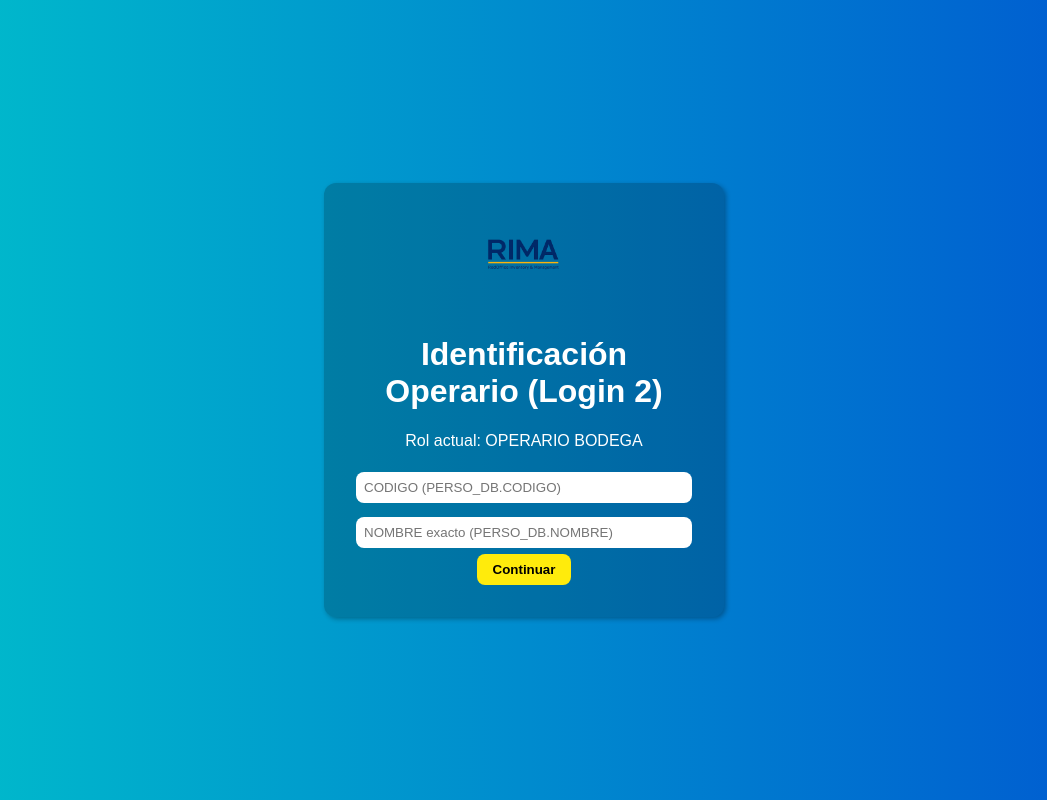
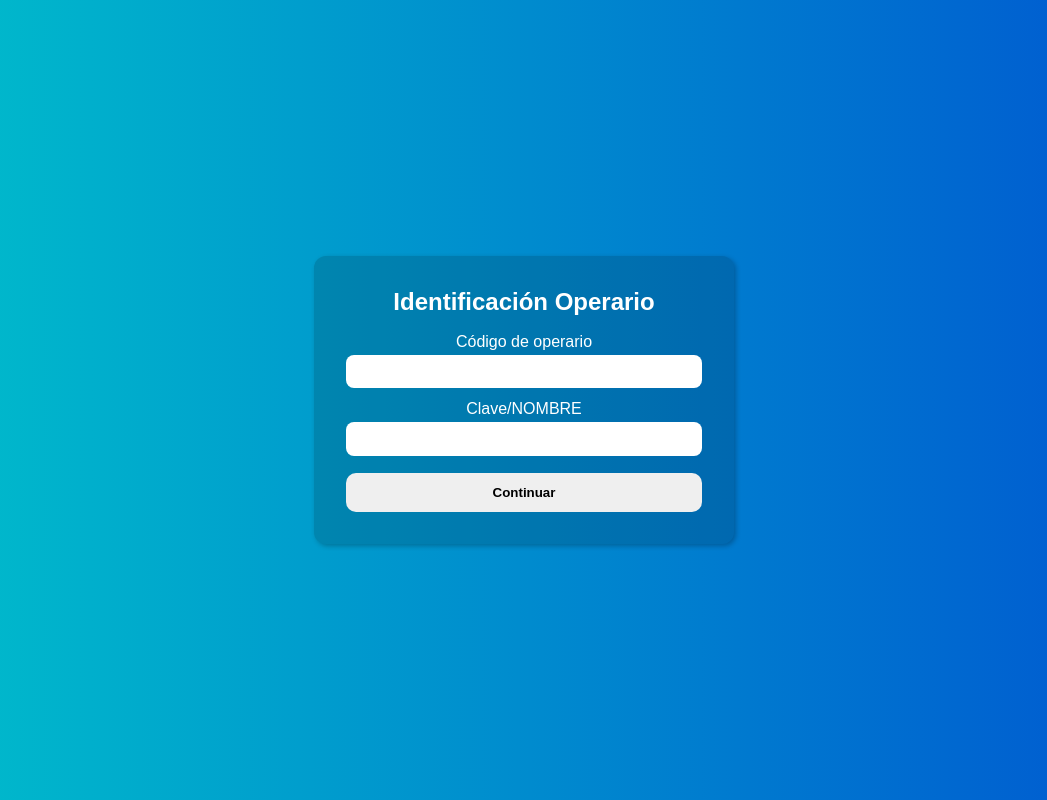
Before and after one commit to redofficeia-code/rima_v1, a Flask app: template templates/login2.html in a window 1280 px wide. Shown: the whole page, without its empty margins (116-1163 px from the left). Run offline with Flask 3, Linux system fonts and the light colour scheme; the template is opened without the code that fills it, so the values that code supplies are empty; parts of the project's set-up code (start-up, migrations or seed data) failed here and were passed over.

Commit message:
Reemplaza login2.html y corrige flujo de Login 2

```diff
--- a/templates/login2.html
+++ b/templates/login2.html
@@ -1,9 +1,9 @@
-<!doctype html>
+<!DOCTYPE html>
 <html lang="es">
 <head>
   <meta charset="utf-8">
   <meta name="viewport" content="width=device-width, initial-scale=1.0">
-  <title>Identificación Operario</title>
+  <title>Login 2 (Operario)</title>
   <style>
     *, *::before, *::after { box-sizing: border-box; }
     body {
@@ -18,49 +18,55 @@
       text-align: center;
     }
     .login-box {
-      background: rgba(0,0,0,0.2);
+      background: rgba(0,0,0,0.15);
       padding: 2em;
       border-radius: 12px;
-      box-shadow: 2px 2px 5px rgba(0,0,0,0.3);
+      box-shadow: 2px 2px 5px rgba(0,0,0,0.25);
       width: 90%;
-      max-width: 400px;
+      max-width: 420px;
     }
+    h1 { margin-top: 0; font-size: 1.5rem; }
+    label { display: block; margin: .75em 0 .25em; }
     input {
       width: 100%;
-      padding: 0.6em;
-      margin: 0.5em 0;
+      padding: .7em .9em;
       border: none;
       border-radius: 8px;
+      outline: none;
     }
     button {
-      background: #ffeb0c;
+      margin-top: 1.25em;
+      width: 100%;
+      padding: .9em 1.2em;
       border: none;
-      padding: 0.6em 1.2em;
-      border-radius: 8px;
-      font-weight: bold;
+      border-radius: 10px;
       cursor: pointer;
-    }
-    button:hover {
-      background: #ffd60a;
-    }
-    .error {
-      color: #ff6b6b;
-      margin-bottom: 1em;
+      font-weight: 700;
     }
   </style>
 </head>
 <body>
   <div class="login-box">
-    <img src="{{ url_for('static', filename='img/logo2.png') }}" alt="Logo" style="max-height:80px; margin-bottom:1em;">
-    <h1>Identificación Operario (Login 2)</h1>
-    <p>Rol actual: OPERARIO BODEGA</p>
-    {% with m=get_flashed_messages(category_filter=['error']) %}
-      {% if m %}<div class="error">{{ m[0] }}</div>{% endif %}
+    <h1>Identificación Operario</h1>
+
+    {% with msgs = get_flashed_messages(with_categories=true) %}
+      {% if msgs %}
+        <ul style="text-align:left">
+          {% for cat, m in msgs %}
+            <li>{{ m }}</li>
+          {% endfor %}
+        </ul>
+      {% endif %}
     {% endwith %}
-    <form method="post">
-      <input name="codigo" placeholder="CODIGO (PERSO_DB.CODIGO)" required>
-      <input name="clave" placeholder="NOMBRE exacto (PERSO_DB.NOMBRE)" required>
-      <button>Continuar</button>
+
+    <form method="post" action="{{ url_for('login2') }}">
+      <label>Código de operario</label>
+      <input type="text" name="codigo" required autofocus>
+
+      <label>Clave/NOMBRE</label>
+      <input type="password" name="clave_nombre" required>
+
+      <button type="submit">Continuar</button>
     </form>
   </div>
 </body>
```
